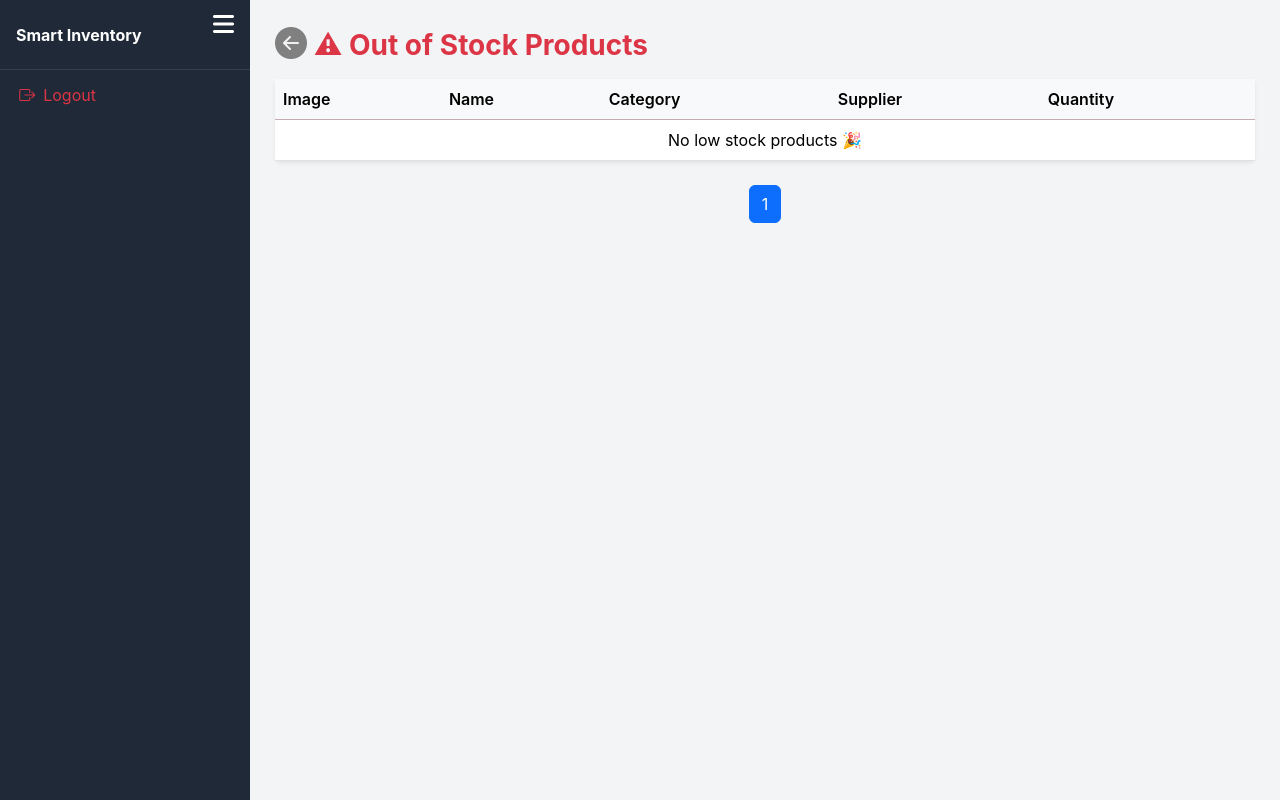
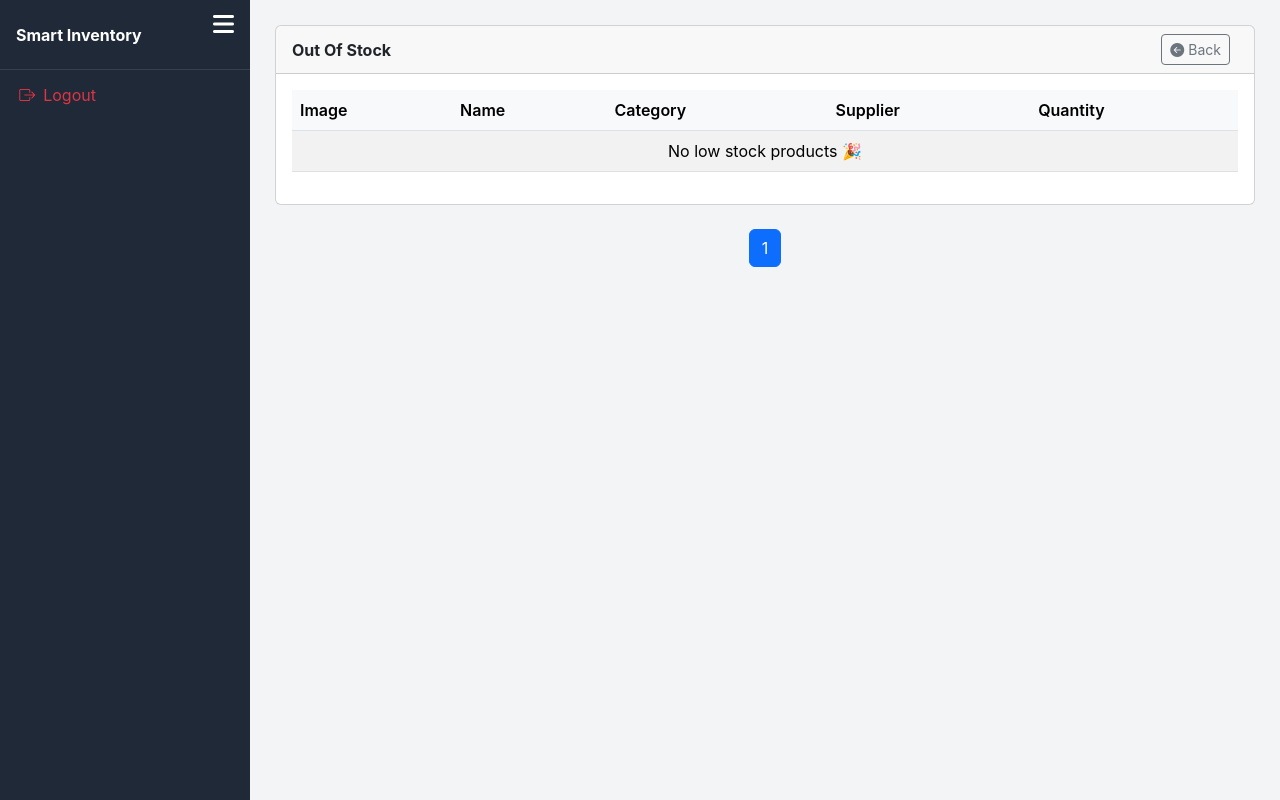
Before and after one commit to MahiKalavadia/inventory-management-system, a Django app: page /inventory/out-stock/ in a window 1280 px wide. Run offline with Django 5.2, Linux system fonts and the light colour scheme; data that the repository does not hold is empty.

Commit message:
Made a good looking table

```diff
--- a/templates/inventory/out_stock.html
+++ b/templates/inventory/out_stock.html
@@ -12,11 +12,18 @@
     }
 
 </style>
-<h3 class="mb-3 text-danger"><b><a href="{% url 'stock_dashboard' %}" style="color: grey; font-size: 2rem;">
-        <i class="bi bi-arrow-left-circle-fill"></i></a> ⚠ Out of Stock Products</b></h3>
-
-<table class="table table-hover align-middle bg-white shadow-sm rounded">
-    <thead class="table-danger">
+<div class="card mb-4">
+   <div class="card-header d-flex justify-content-between align-items-center">
+           <span><b>Out Of Stock</b></span>
+           <div>
+              <a href="{% url 'stock_dashboard' %}" class="btn btn-outline-secondary btn-sm me-2">
+                 <i class="bi bi-arrow-left-circle-fill"></i> Back
+              </a>
+          </div>
+        </div>
+    <div class="card-body">
+        <table class="table table-striped">
+            <thead>
                  <tr>
                     <th>Image</th>
                     <th>Name</th>
@@ -25,7 +32,6 @@
                     <th>Quantity</th>
                  </tr>
             </thead>
-
             <tbody>
                 {% for product in page_obj %}
                 <tr class="table-danger">
@@ -46,6 +52,9 @@
                 {% endfor %}
             </tbody>
         </table>
+    </div>
+</div>
+
 <!--Pagination-->
 <nav class="mt-4">
 <ul class="pagination justify-content-center">
```
Lines whose indentation alone changed are shown as unchanged.
